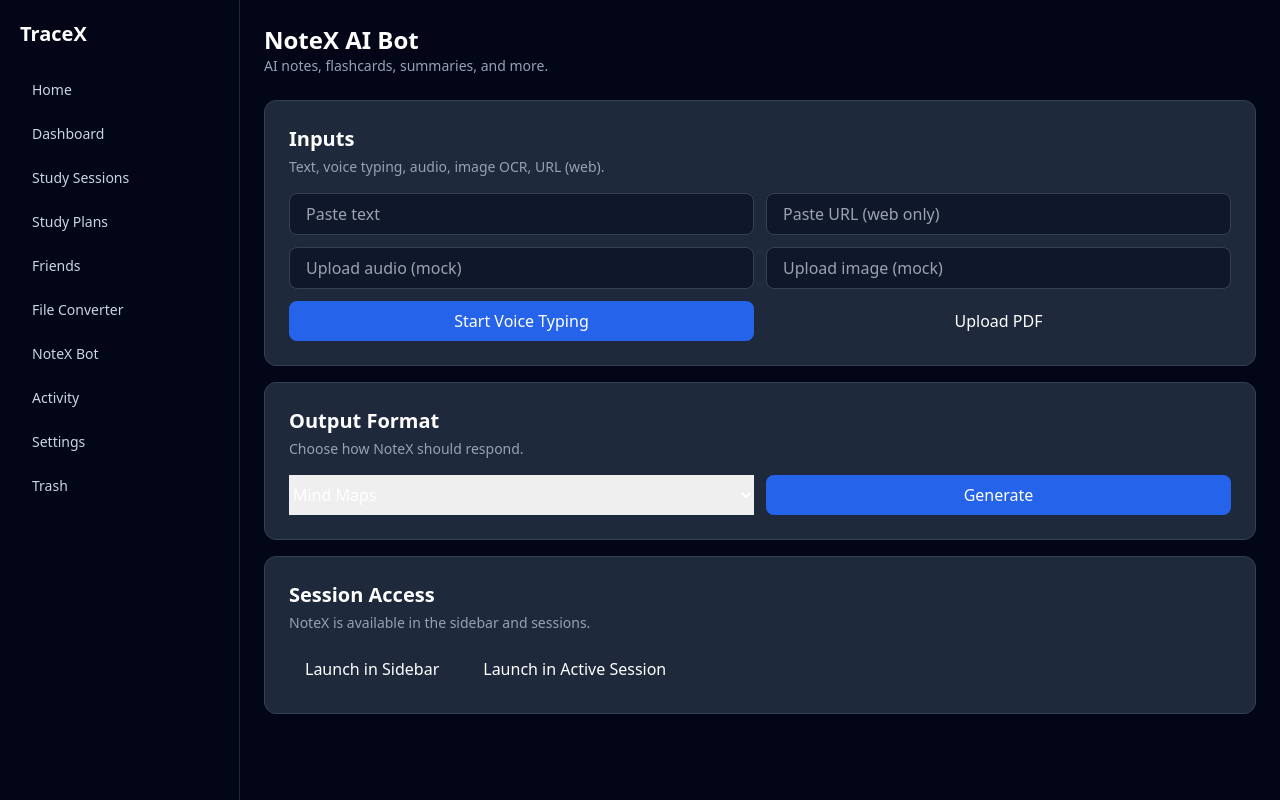
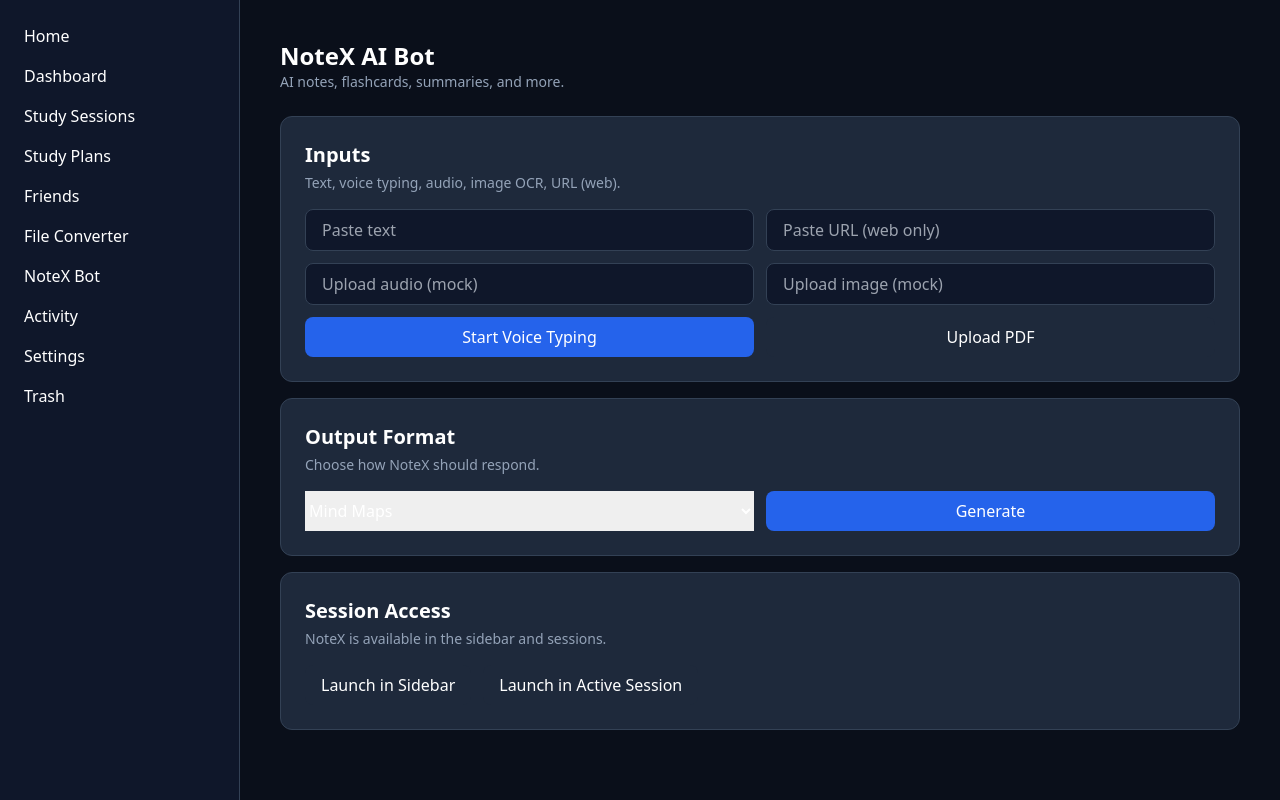
Before and after one commit to SNKamesh/tracex, a Next.js app: page /notex in a window 1280 px wide. Built offline with nearby package versions, Linux system fonts and the light colour scheme.

Commit message:
fix all type errors and SignupClient

```diff
--- a/src/components/AppShell.tsx
+++ b/src/components/AppShell.tsx
@@ -1,11 +1,18 @@
 "use client";
 
+import React from "react";
 import Sidebar from "./Sidebar";
+
 export default function AppShell({ children }: { children: React.ReactNode }) {
   return (
-    <div className="flex min-h-screen bg-slate-950 text-white">
+    <div className="min-h-screen w-full flex bg-[#0a0f1a] text-white">
+      {/* LEFT — SIDEBAR */}
       <Sidebar />
-      <main className="flex-1 p-6">{children}</main>
+
+      {/* RIGHT — MAIN CONTENT */}
+      <main className="flex-1 p-10">
+        {children}
+      </main>
     </div>
   );
 }
--- a/src/components/Sidebar.tsx
+++ b/src/components/Sidebar.tsx
@@ -1,34 +1,17 @@
-"use client";
-
-import Link from "next/link";
-
-const menu = [
-  "Home",
-  "Dashboard",
-  "Study Sessions",
-  "Study Plans",
-  "Friends",
-  "File Converter",
-  "NoteX Bot",
-  "Activity",
-  "Settings",
-  "Trash",
-];
-
 export default function Sidebar() {
   return (
-    <aside className="w-60 border-r border-slate-800 bg-slate-950 p-5">
-      <h1 className="text-xl font-bold mb-6">TraceX</h1>
-      <nav className="flex flex-col gap-2">
-        {menu.map((item) => (
-          <Link
-            key={item}
-            href={`/${item.toLowerCase().replace(/ /g, "")}`}
-            className="rounded-lg px-3 py-2 text-sm text-slate-300 hover:bg-slate-800"
-          >
-            {item}
-          </Link>
-        ))}
+    <aside className="w-60 bg-slate-900 border-r border-slate-700 p-6">
+      <nav className="flex flex-col gap-4">
+        <a href="/">Home</a>
+        <a href="/dashboard">Dashboard</a>
+        <a href="/study">Study Sessions</a>
+        <a href="/plans">Study Plans</a>
+        <a href="/friends">Friends</a>
+        <a href="/converter">File Converter</a>
+        <a href="/notex">NoteX Bot</a>
+        <a href="/activity">Activity</a>
+        <a href="/settings">Settings</a>
+        <a href="/trash">Trash</a>
       </nav>
     </aside>
   );
```
